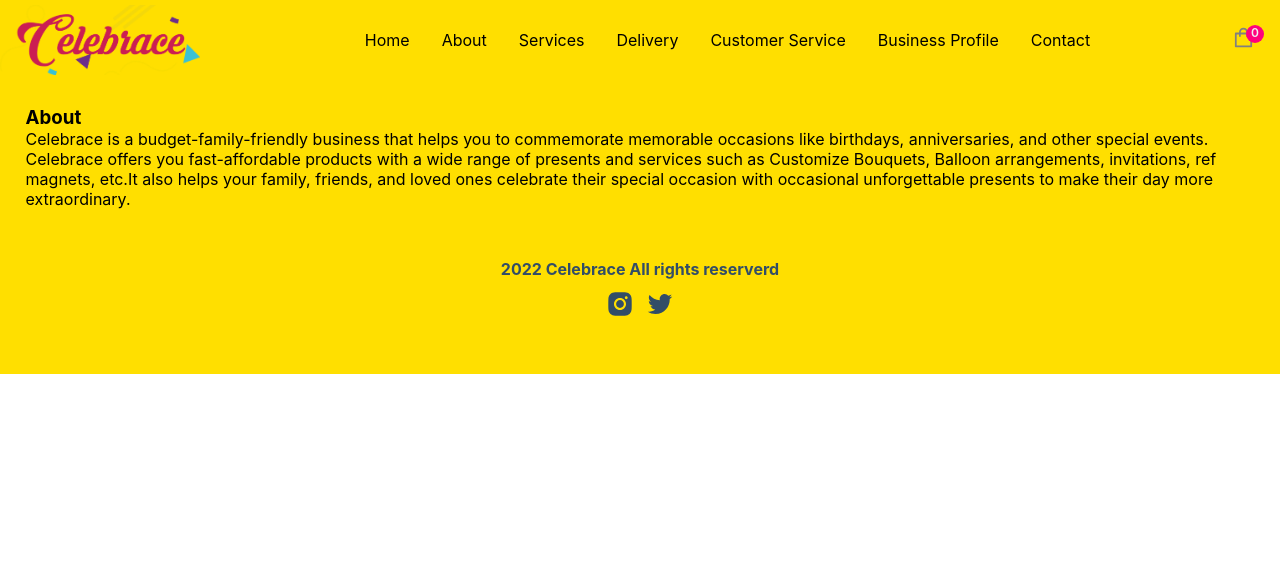
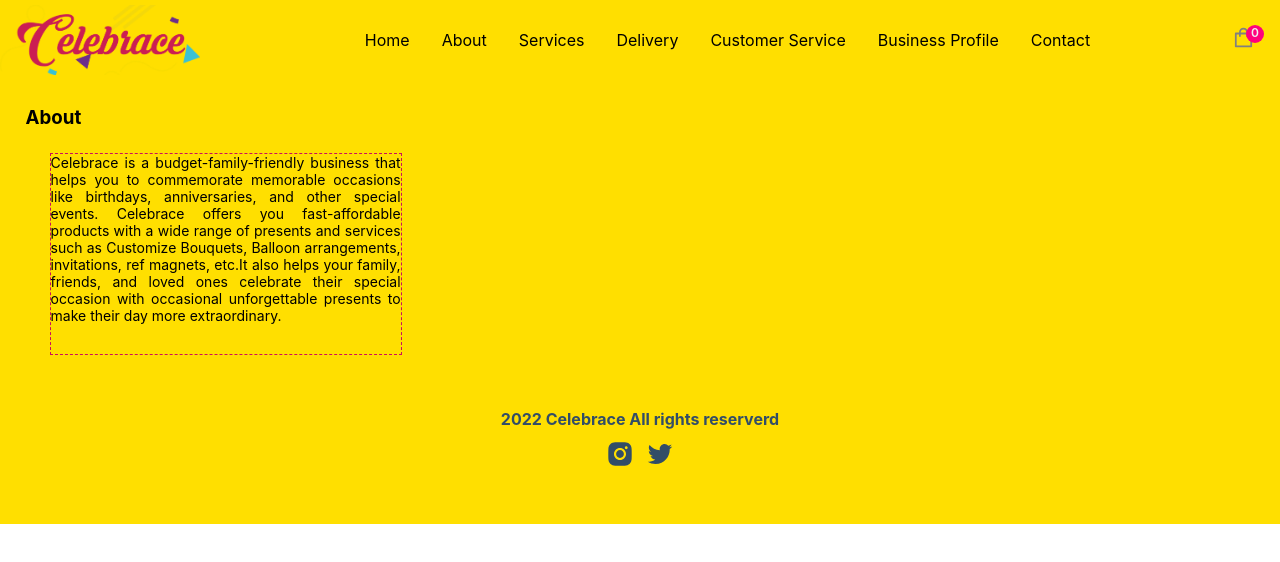
Before and after one commit to GuyWithBag/mobprog-ils, a Next.js app: page /about in a window 1280 px wide. Shown: the top 562 px of the page. Built offline with nearby package versions, Linux system fonts and the light colour scheme; a web font is replaced by a local one.

Commit message:
Fixed and Organized

```diff
--- a/pages/about.js
+++ b/pages/about.js
@@ -2,10 +2,16 @@
 
 const about = () => {
   return (
-    <><h3>About</h3>
-    <div calss="container"><p>Celebrace is a budget-family-friendly business that helps you to commemorate memorable occasions like birthdays, anniversaries, and other special events.
-    Celebrace offers you fast-affordable products with a wide range of presents and services such as Customize Bouquets, Balloon arrangements, invitations, ref magnets, etc.It also helps your family, friends,
-    and loved ones celebrate their special occasion with occasional unforgettable presents to make their day more extraordinary.</p></div></>
+    <>
+      <h3>About</h3>
+      <div className="about-container">
+        <p>
+          Celebrace is a budget-family-friendly business that helps you to commemorate memorable occasions like birthdays, anniversaries, and other special events.
+          Celebrace offers you fast-affordable products with a wide range of presents and services such as Customize Bouquets, Balloon arrangements, invitations, ref magnets, etc.It also helps your family, friends,
+          and loved ones celebrate their special occasion with occasional unforgettable presents to make their day more extraordinary.
+        </p>
+      </div>
+    </>
   )
 }
 
--- a/styles/about.css
+++ b/styles/about.css
@@ -1,4 +1,4 @@
-  .container {
+  .about-container {
     font-family: arial;
     font-size: 14px;
     margin: 25px;
@@ -7,7 +7,7 @@
     outline: dashed 1px rgb(204, 14, 93);
   }
 
-  .p {
+  .about-container p {
     text-align: justify;
      justify-content: center;
   }
```
